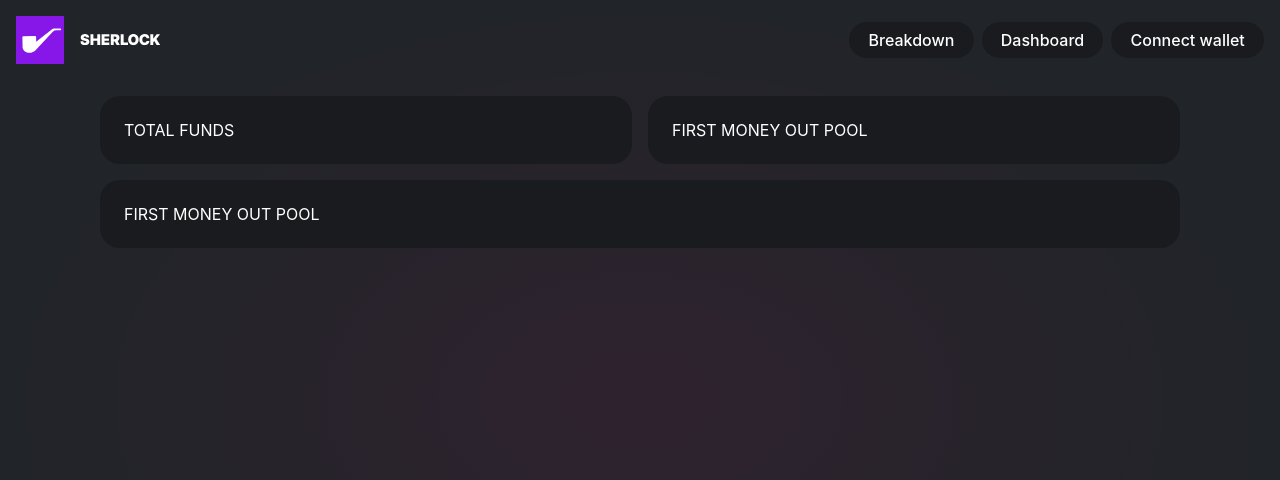
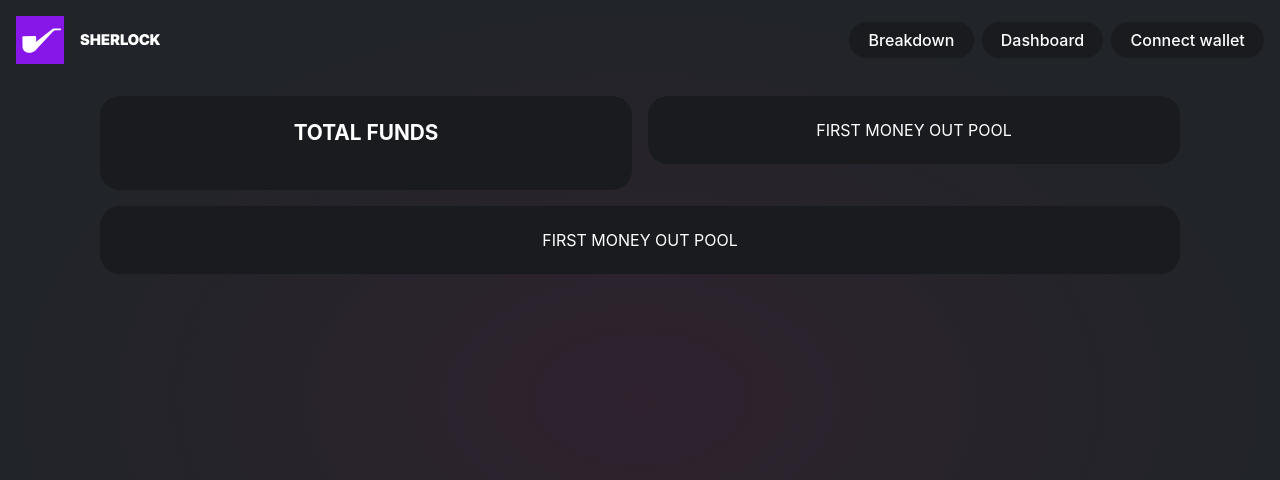
Before and after one commit to frimoldi/sherlock-ui, a React (Create React App) app: page / in a window 1280 px wide. Shown: the top 480 px of the page. Built offline with nearby package versions, Linux system fonts and the light colour scheme.

Commit message:
fetch pool balance from smart contract

```diff
--- a/src/App.tsx
+++ b/src/App.tsx
@@ -18,8 +18,6 @@ function App() {
     connectedAccount,
   } = useConnectedAccount()
 
-  console.log(connectedAccount)
-
   return (
     <div className={styles.App}>
       <NavigationBar>
--- a/src/pages/Dashboard/Dashboard.module.scss
+++ b/src/pages/Dashboard/Dashboard.module.scss
@@ -15,8 +15,15 @@
       flex-grow: 1;
       flex-basis: 50%;
 
+      text-align: center;
+
       &:not(:last-child) {
         margin-right: 1em;
+      }
+
+      & h2 {
+        margin: 0 0 1em 0;
+        font-size: 1.3em;
       }
     }
   }
--- a/src/pages/Dashboard/Dashboard.tsx
+++ b/src/pages/Dashboard/Dashboard.tsx
@@ -1,15 +1,50 @@
-import React from "react"
+import React, { useEffect, useState } from "react"
+import { ethers } from "ethers"
+
+import { Card } from "../../components/Card/Card"
 
 import styles from "./Dashboard.module.scss"
 
-import { Card } from "../../components/Card/Card"
+import { ISherlock__factory } from "../../contracts/types/factories/ISherlock__factory"
+import {
+  SHERLOCK_SMART_CONTRACT_ADDRESS,
+  USDC_SMART_CONTRACT_ADDRESS,
+} from "../../utils/settings"
 
 export const Dashboard = () => {
+  const [poolBalance, setPoolBalance] = useState<ethers.BigNumber>()
+  useEffect(() => {
+    const loadPoolData = async () => {
+      try {
+        const provider = new ethers.providers.Web3Provider(window.ethereum)
+        const signer = provider.getSigner()
+
+        const sherlock = ISherlock__factory.connect(
+          SHERLOCK_SMART_CONTRACT_ADDRESS,
+          signer
+        )
+
+        const usdcBalance = await sherlock.getStakersPoolBalance(
+          USDC_SMART_CONTRACT_ADDRESS
+        )
+
+        setPoolBalance(usdcBalance)
+      } catch (error) {
+        console.log(error)
+      }
+    }
+
+    loadPoolData()
+  })
+
   return (
     <div className={styles.Dashboard}>
       <div className={styles.row}>
         <div className={styles.box}>
-          <Card>TOTAL FUNDS</Card>
+          <Card>
+            <h2>TOTAL FUNDS</h2>
+            <span>{poolBalance?.toString()}</span>
+          </Card>
         </div>
         <div className={styles.box}>
           <Card>FIRST MONEY OUT POOL</Card>
--- a/src/utils/constants.ts
+++ b/src/utils/settings.ts
@@ -1,2 +1,5 @@
 export const SHERLOCK_SMART_CONTRACT_ADDRESS =
   "0xacbBe1d537BDa855797776F969612df7bBb98215"
+
+export const USDC_SMART_CONTRACT_ADDRESS =
+  "0xa0b86991c6218b36c1d19d4a2e9eb0ce3606eb48"
```
Also changed, not shown: src/hooks/useConnectedAccount.tsx (+2 -5 lines).
